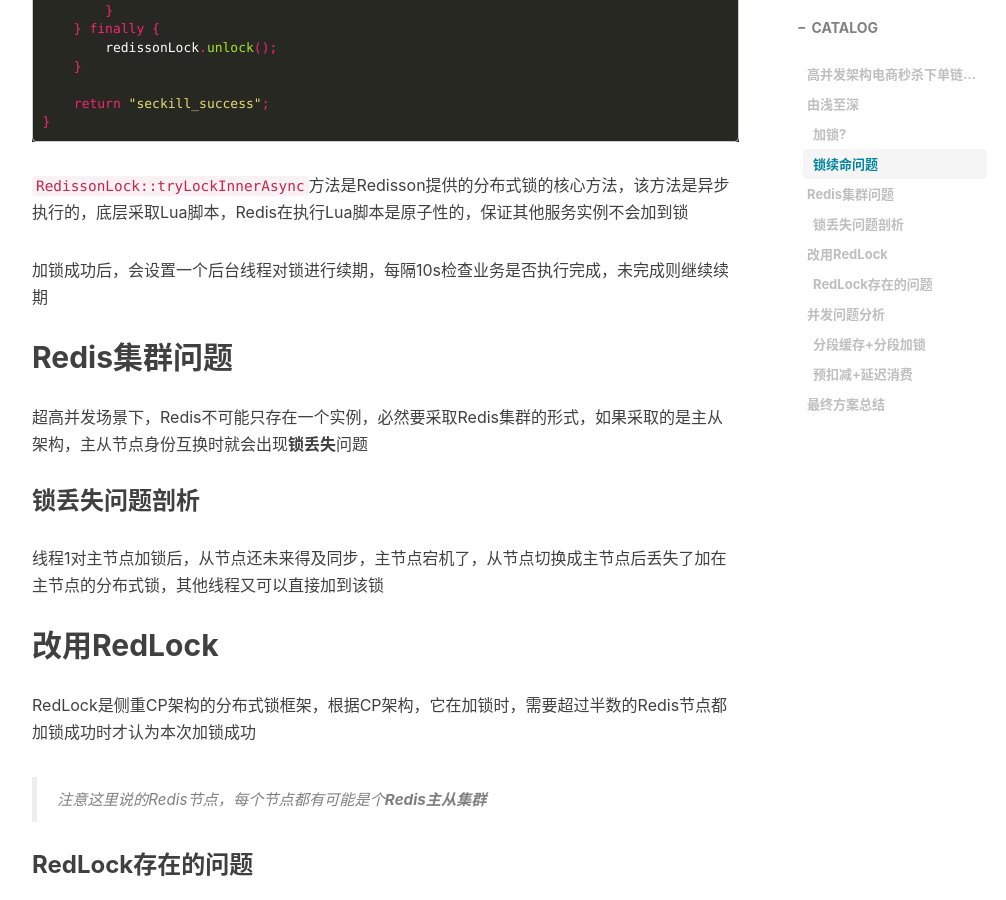
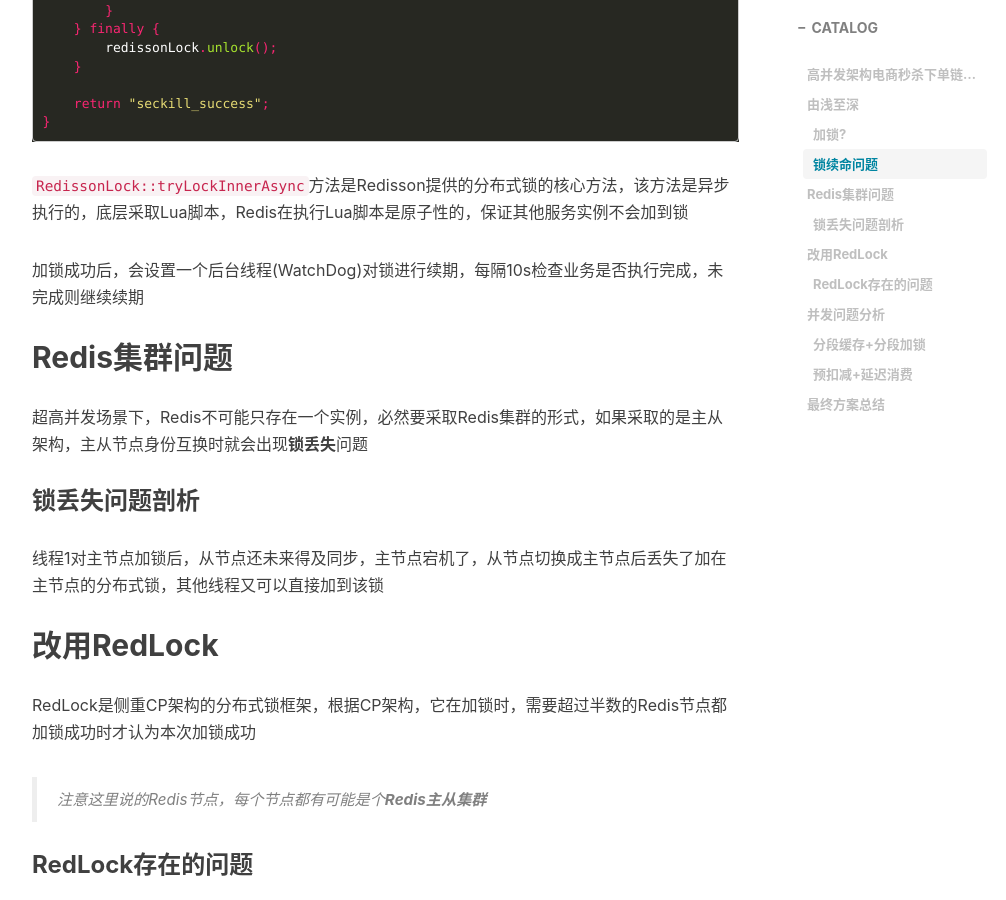
Before and after one commit to Penistrong/penistrong.github.io, a Jekyll site: the page built from _posts/2023-04-24-[系统设计] 高并发架构电商秒杀下单链路设计.md, in a window 1280 px wide and 900 px high, scrolled down 3974 px. Shown: the whole window, without its empty margins (233-1239 px from the left). Built offline with Jekyll 4.4.1, drawn with Linux system fonts in a browser that asks for light colours; nearby versions of some CDN libraries; comment, search, counter and statistics services are not loaded.

```diff
--- a/_posts/2023-04-24-[系统设计] 高并发架构电商秒杀下单链路设计.md
+++ b/_posts/2023-04-24-[系统设计] 高并发架构电商秒杀下单链路设计.md
@@ -157,7 +157,7 @@
 
 `RedissonLock::tryLockInnerAsync`方法是Redisson提供的分布式锁的核心方法，该方法是异步执行的，底层采取Lua脚本，Redis在执行Lua脚本是原子性的，保证其他服务实例不会加到锁
 
-加锁成功后，会设置一个后台线程对锁进行续期，每隔10s检查业务是否执行完成，未完成则继续续期
+加锁成功后，会设置一个后台线程(WatchDog)对锁进行续期，每隔10s检查业务是否执行完成，未完成则继续续期
 
 ## Redis集群问题
 
```
Also changed, not shown: _posts/2023-03-14-[Redis] Redis知识点总结.md (+15 -7 lines).
